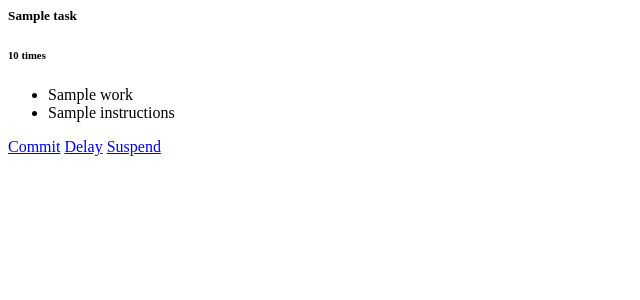
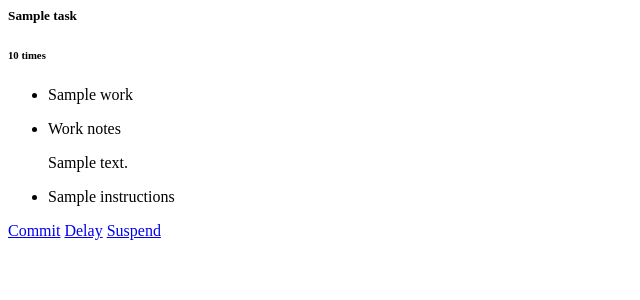
Before and after one commit to iriswm/iris, a Django app: template iris/app/templates/iris/job_card_full.html in a window 1280 px wide. Shown: the top 300 px of the page, without its empty margins (0-640 px from the left). Run offline with Django 4.2, Linux system fonts and the light colour scheme; the template is opened without the code that fills it: most values are stand-ins (such as "Sample title", 1, 10 or a date in 2020); parts of the project's set-up code (start-up, migrations or seed data) failed here and were passed over; some libraries are stand-ins or nearby versions.

Commit message:
Add work notes to full card job view

```diff
--- a/iris/app/templates/iris/job_card_full.html
+++ b/iris/app/templates/iris/job_card_full.html
@@ -18,6 +18,12 @@
 		</div>
 		<ul class="list-group list-group-flush">
 			<li class="list-group-item">{{ job.work }}</li>
+			{% if job.work.notes %}
+			<li class="list-group-item">
+				<p>{% translate "Work notes" %}</p>
+				<p>{{ job.work.notes|linebreaks }}</p>
+			</li>
+			{% endif %}
 			{% if job.task.instructions %}
 			<li class="list-group-item">{{ job.task.instructions }}</li>
 			{% else %}
```
